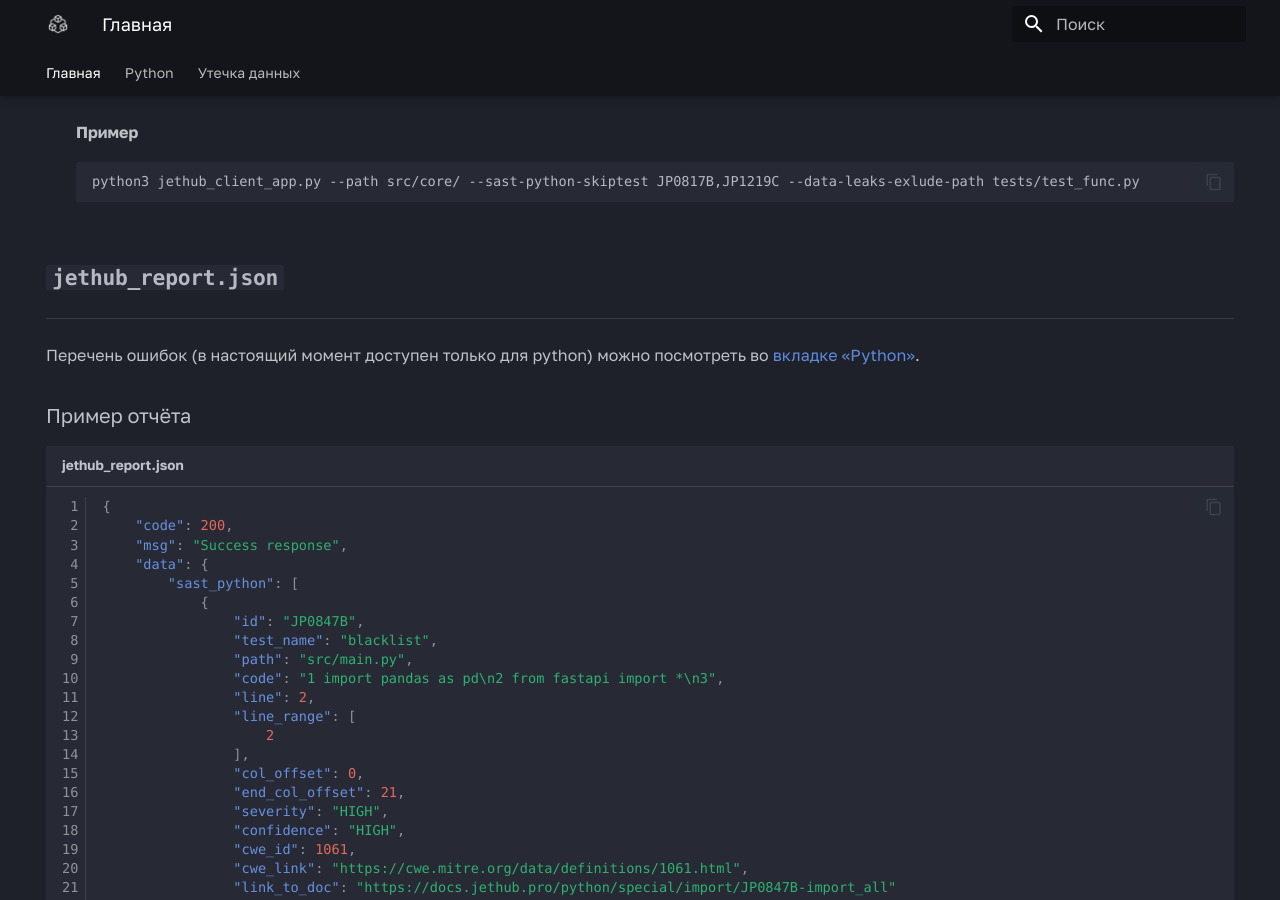
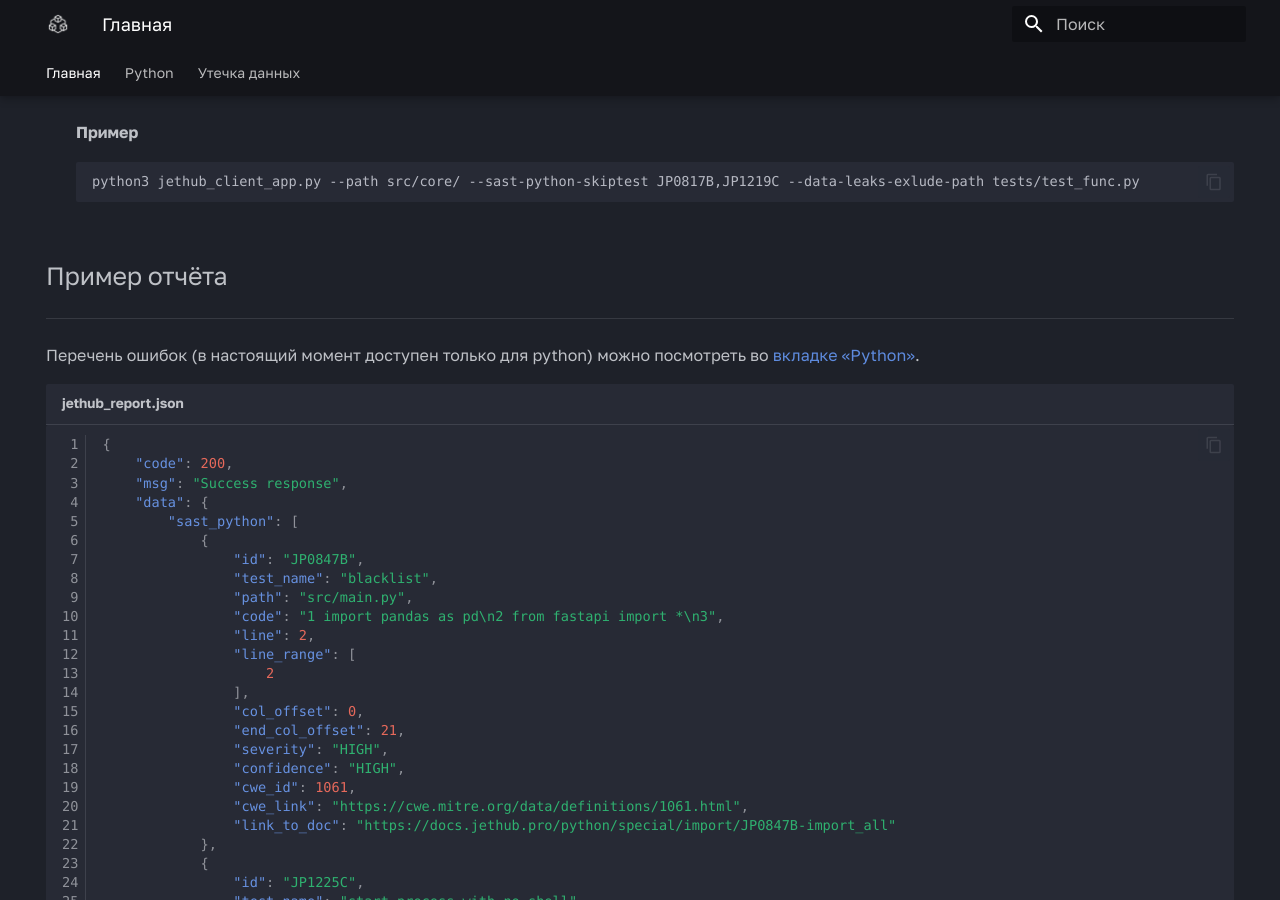
Before and after one commit to jethub-tech/docs.jethub.pro, an MkDocs documentation site: the page built from docs/index.md, in a window 1280 px wide and 900 px high, scrolled down 1213 px. Built offline with MkDocs 1.6.1 and Material for MkDocs 9.7.7, drawn with Linux system fonts in a browser that asks for light colours; some web fonts are replaced.

Commit message:
update part report

````diff
--- a/docs/index.md
+++ b/docs/index.md
@@ -102,12 +102,10 @@ flowchart LR
     python3 jethub_client_app.py --path src/core/ --sast-python-skiptest JP0817B,JP1219C --data-leaks-exlude-path tests/test_func.py
     ```
 
-## **`jethub_report.json`**
+## Пример отчёта
 ----
 
 Перечень ошибок (в настоящий момент доступен только для python) можно посмотреть во [вкладке «Python»](https://docs.jethub.pro/python/).
-
-### Пример отчёта
 
 ```json linenums="1" title="jethub_report.json"
 {
````
